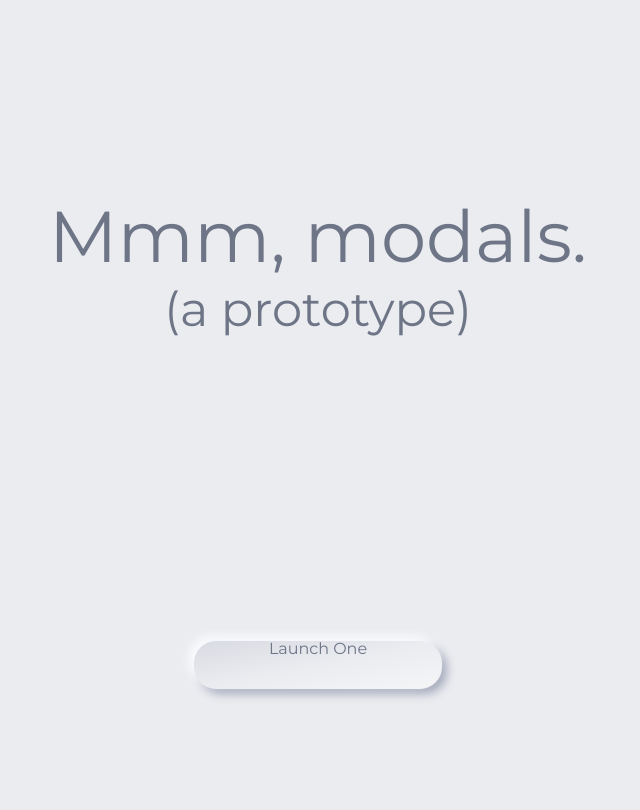
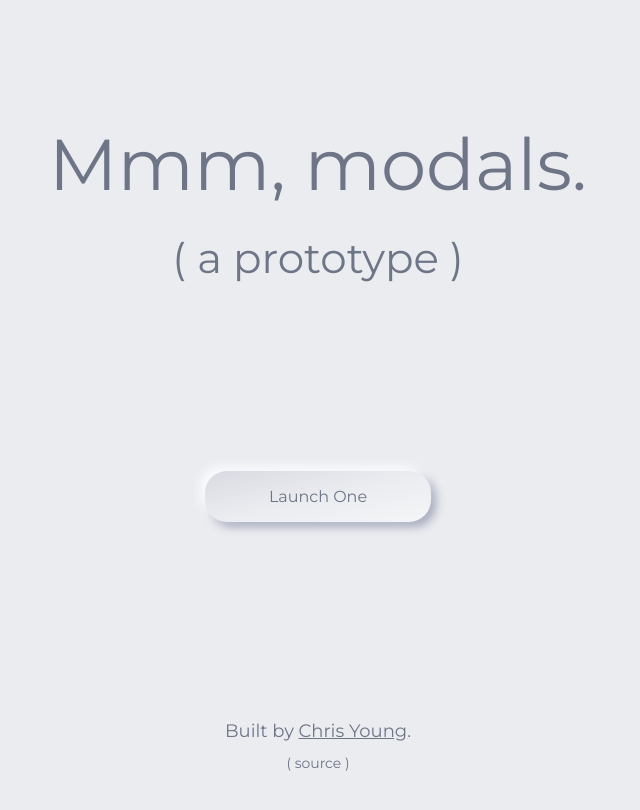
Before and after one commit to ctopheryoung/vue-modal-plugin-prototype, a Vue app: page / in a window 1280 px wide. Shown: the top 810 px of the page, without its empty margins (322-962 px from the left). Built offline with nearby package versions, Linux system fonts and the light colour scheme.

Commit message:
Bit o' styling and layout

```diff
--- a/src/App.vue
+++ b/src/App.vue
@@ -2,9 +2,13 @@
   <div id="app">
     <div class="title">
       <div class="heading">Mmm, modals.</div>
-      <div class="subheading">(a prototype)</div>
+      <div class="subheading">( a prototype )</div>
     </div>
     <button class="launch-btn">Launch One</button>
+    <div class="footer">
+      <div class="by">Built by <a href="https://github.com/ctopheryoung" target="_blank">Chris Young</a>.</div>
+      <a href="https://github.com/ctopheryoung/vue-mmmodal-plugin-prototype" target="_blank" class="source">( source )</a>
+    </div>
   </div>
 </template>
 
@@ -15,52 +19,47 @@ export default {
 </script>
 
 <style lang="scss">
-*, *:before, *:after {box-sizing:inherit;}
-
-*{margin:0;padding:0;outline:none;list-style:none;font-weight:normal;font-size:inherit;appearance:none;border:none;background:transparent;color:inherit;}
-
+* {
+  font-family: 'Montserrat', sans-serif;
+  background-color: #ebecf0;
+  color: #6d7587;
+}
 
 #app {
-  font-family: 'Montserrat', sans-serif;
   display: flex;
   flex-direction: column;
-  justify-content: space-around;
+  justify-content: space-between;
   align-items: center;
-  background-color: #ebecf0;
-  color: #6d7587;
   height: 100vh;
-  padding: 40px;
 
   .title {
     display: flex;
     flex-direction: column;
     align-items: center;
+    margin-top: 96px;
 
     .heading {
       font-size: 72px;
+      padding: 24px;
     }
 
     .subheading {
-      font-size: 48px;
+      font-size: 42px;
     }
   }
 
   .launch-btn {
-    width: 200px;
-    font: 16px/1 'Montserrat', sans-serif;
-    background-color: #ebecf0;
-    height: 3em;
-    padding-left: 1.5em;
-    padding-right: 1.5em;
     display: flex;
     justify-content: center;
+    padding: 1em 4em;
+    background-image: linear-gradient(to bottom right, black, white);
+    background-blend-mode: soft-light;
+    box-shadow: -5px -5px 10px 0 #fafbff, 5px 5px 10px 0 #a6abbd;
+    border: none;
+    border-radius: 22px;
+    font-size: 16px;
     cursor: pointer;
     transition: all 0.2s ease;
-    background-image: linear-gradient(to bottom right, black, white);
-    background-blend-mode: soft-light;
-    text-align: center;
-    border-radius: 22px;
-    box-shadow: -5px -5px 10px 0 #fafbff, 5px 5px 10px 0 #a6abbd;
 
     &:hover {
       background-blend-mode: overlay;
@@ -70,5 +69,22 @@ export default {
       transform: scale(0.975);
     }
   }
+
+  .footer {
+    display: flex;
+    flex-direction: column;
+    align-items: center;
+    margin-bottom: 28px;
+
+    .by {
+      font-size: 18px;
+      padding: 12px;
+    }
+
+    .source {
+      font-size: 14px;
+      text-decoration: none;
+    }
+  }
 }
 </style>
```
